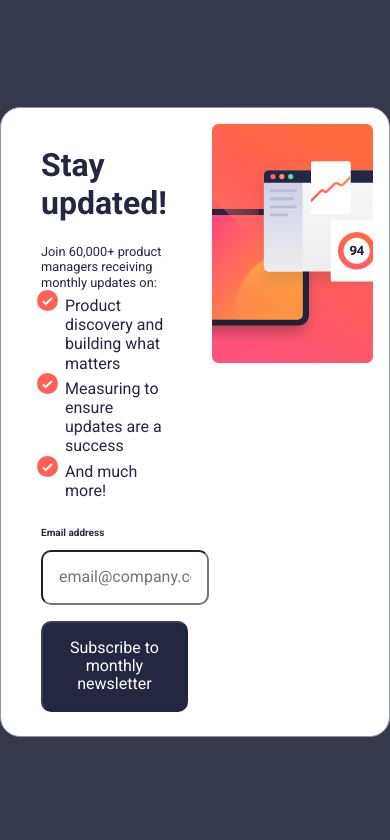
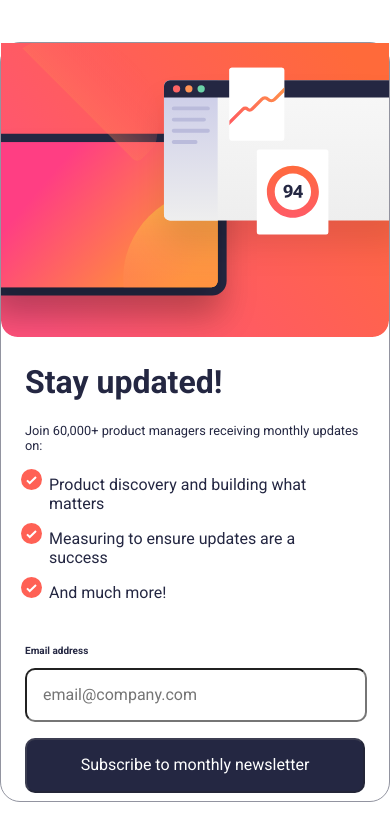
Before and after one commit to DomeniqueRosa/DomeniqueRosa.github.io, a Vue app in the folder newsletter-sign-up/: page / in a window 390 px wide. Shown: the top 840 px of the page. Built offline with nearby package versions, Linux system fonts and the light colour scheme.

Commit message:
refactor: ajustar estilo para mobile

```diff
--- a/newsletter-sign-up/src/components/MessageForm.vue
+++ b/newsletter-sign-up/src/components/MessageForm.vue
@@ -1,7 +1,6 @@
 <script setup lang="ts">
-
-import {useRoute} from 'vue-router'
-import { useRouter } from 'vue-router';
+import { useRoute } from "vue-router";
+import { useRouter } from "vue-router";
 
 // para pegar valor enviado pela rota
 const route = useRoute();
@@ -11,30 +10,31 @@ const email = route.params.email;
 const router = useRouter();
 
 function retornar() {
-  router.push('/');
+  router.push("/");
 }
-
 </script>
 
 <template>
   <!-- Success message start -->
   <section class="form__message-sucess">
     <div>
-      <img src="../assets/icon-success.svg" alt="icone de seta">
+      <img src="../assets/icon-success.svg" alt="icone de seta" />
     </div>
+
     <h2>Thanks for subscribing!</h2>
     <p>
-      A confirmation email has been sent to <b>{{ email }}</b>. Please
-      open it and click the button inside to confirm your subscription.
+      A confirmation email has been sent to <b>{{ email }}</b
+      >. Please open it and click the button inside to confirm your
+      subscription.
     </p>
-    <button  @click="retornar">Dismiss message</button>
+    <button @click="retornar">Dismiss message</button>
   </section>
 
   <!-- Success message end -->
 </template>
 
 <style>
-*{
+* {
   margin: 0;
   padding: 0px;
 }
@@ -50,20 +50,20 @@ function retornar() {
   box-shadow: -20px -7px 35px 0 var(--color-dark-slate-grey);
 }
 
-img{
+img {
   width: 15%;
 }
 
-h2{
+h2 {
   font-size: 3em;
   padding: 20px 0;
 }
-p{
+p {
   font-size: 0.8em;
   line-height: 1.5;
 }
 
-button{
+button {
   margin-top: 30px;
   width: 100%;
   padding: 15px;
@@ -74,4 +74,20 @@ button{
   font-size: 1em;
   text-align: center;
 }
+/* Estilos para mobile */
+@media (max-width: 768px) {
+  body{
+    background-color: var(--neutral-white);
+  }
+  .form__message-sucess {
+    height: 100vh;
+    padding: 2em;
+    margin-top: 15em;
+    border-radius: 0;
+    box-shadow: none;
+  }
+  button {
+    margin-top: 12em;
+  }
+}
 </style>
--- a/newsletter-sign-up/src/components/TheForm.vue
+++ b/newsletter-sign-up/src/components/TheForm.vue
@@ -7,7 +7,6 @@ const router = useRouter();
 const email = ref("");
 const emailTouched = ref(false);
 
-
 const validateEmail = (email: string) => {
   const re = /\S+@\S+\.\S+/;
   return re.test(email);
@@ -15,14 +14,11 @@ const validateEmail = (email: string) => {
 const isValidEmail = computed(() => validateEmail(email.value));
 
 const enviar = () => {
-  if(isValidEmail.value){
+  if (isValidEmail.value) {
     console.log(email.value);
-    router.push(`/success/${email.value}`)
+    router.push(`/success/${email.value}`);
   }
-
-}
-
-
+};
 </script>
 
 <template>
@@ -36,15 +32,14 @@ const enviar = () => {
         <li>And much more!</li>
       </ul>
 
-      <form
-        action="#"
-        method="POST"
-        class="form"
-
-      >
+      <form action="#" method="POST" class="form">
         <div class="label-erros">
-          <label for="email" :class="{ 'error' : !isValidEmail && emailTouched}">Email address</label><br />
-          <p v-if="!isValidEmail && emailTouched" class="error">Valid email is required</p>
+          <label for="email" :class="{ error: !isValidEmail && emailTouched }"
+            >Email address</label
+          ><br />
+          <p v-if="!isValidEmail && emailTouched" class="error">
+            Valid email is required
+          </p>
         </div>
         <input
           type="email"
@@ -52,11 +47,12 @@ const enviar = () => {
           name="email"
           v-model="email"
           placeholder="email@company.com"
-            :class="{ 'email-error': !isValidEmail && emailTouched }"
-            @focus="emailTouched = true"
-
+          :class="{ 'email-error': !isValidEmail && emailTouched }"
+          @focus="emailTouched = true"
         /><br />
-        <button :disabled="!isValidEmail" type="submit" @click="enviar">Subscribe to monthly newsletter</button>
+        <button :disabled="!isValidEmail" type="submit" @click="enviar">
+          Subscribe to monthly newsletter
+        </button>
       </form>
     </section>
     <div class="form-image">
@@ -66,7 +62,7 @@ const enviar = () => {
 </template>
 
 <style scoped>
-.label-erros{
+.label-erros {
   display: flex;
   flex-direction: row;
   align-items: center;
@@ -165,6 +161,22 @@ label {
   font-size: 0.75em;
   font-weight: bold;
 }
+/* Estilos para mobile */
+@media (max-width: 768px) {
+  main {
+    margin: 0;
+    padding: 0;
+    flex-direction: column-reverse; /* Empilha os elementos */
+  }
 
-
+  img {
+    content: url("../assets/illustration-sign-up-mobile.svg");
+  }
+  ul{
+    padding: 10px 0px;
+  }
+  ul li{
+    padding: 5px 0;
+  }
+}
 </style>
```
